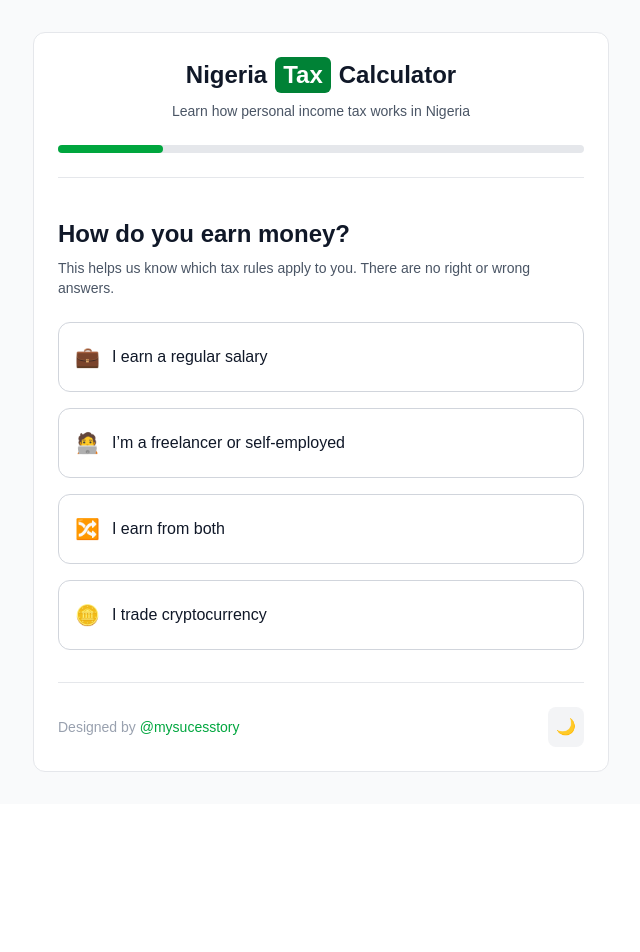
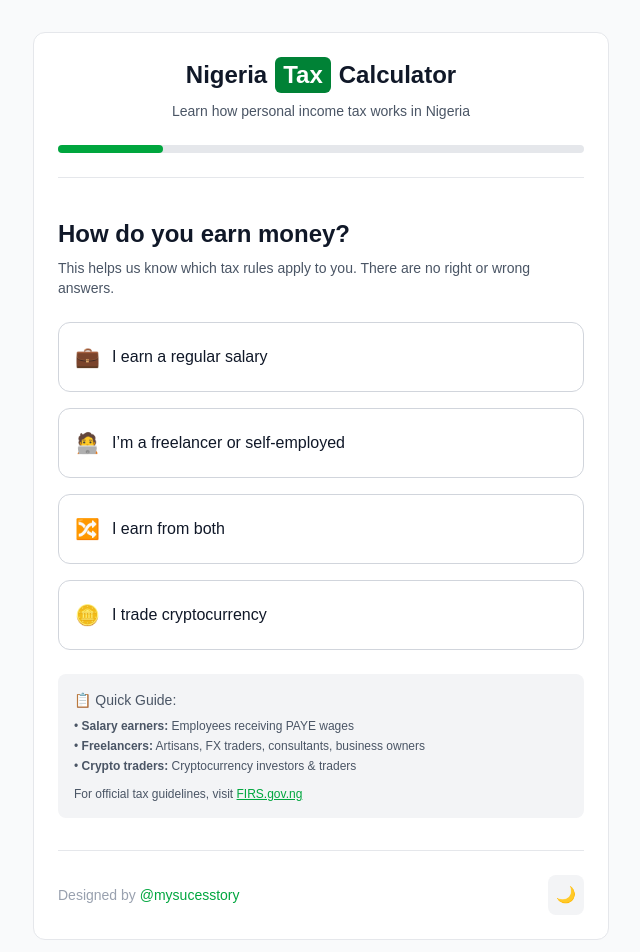
Before and after one commit to kerkland/Nigerian-Tax-Calculator, a Next.js app: page /calculator in a window 1280 px wide. Shown: the top 952 px of the page, without its empty margins (319-959 px from the left). Before the commit the page ends 804 px from the top, so only its background shows below. Built offline with nearby package versions, Linux system fonts and the light colour scheme.

Commit message:
Add category guide, update tax years to 2025/2026, fix monthly tax overflow

```diff
--- a/app/calculator/page.tsx
+++ b/app/calculator/page.tsx
@@ -140,7 +140,7 @@ export default function CalculatorPage() {
   const [userType, setUserType] = useState<UserType | null>(null);
   const [cryptoTaxMethod, setCryptoTaxMethod] = useState<CryptoTaxMethod>("cgt");
   const [selectedState, setSelectedState] = useState("");
-  const [taxYear, setTaxYear] = useState<"2024" | "2025">("2024");
+  const [taxYear, setTaxYear] = useState<"2025" | "2026">("2025");
   const [isCalculating, setIsCalculating] = useState(false);
 
   // Handle income input with formatting
@@ -334,6 +334,27 @@ export default function CalculatorPage() {
                 <span className="text-xl">🪙</span>
                 <span className="font-medium">I trade cryptocurrency</span>
               </button>
+            </div>
+
+            {/* Category Guide */}
+            <div className={`mt-6 p-4 rounded-lg text-sm ${isDarkMode ? "bg-gray-700/50 text-gray-300" : "bg-gray-100 text-gray-600"}`}>
+              <p className="font-medium mb-2">📋 Quick Guide:</p>
+              <ul className="space-y-1 text-xs">
+                <li>• <strong>Salary earners:</strong> Employees receiving PAYE wages</li>
+                <li>• <strong>Freelancers:</strong> Artisans, FX traders, consultants, business owners</li>
+                <li>• <strong>Crypto traders:</strong> Cryptocurrency investors & traders</li>
+              </ul>
+              <p className="mt-3 text-xs">
+                For official tax guidelines, visit{" "}
+                <a
+                  href="https://www.firs.gov.ng"
+                  target="_blank"
+                  rel="noopener noreferrer"
+                  className={`font-medium underline ${isDarkMode ? "text-green-400" : "text-green-600"}`}
+                >
+                  FIRS.gov.ng
+                </a>
+              </p>
             </div>
           </div>
         )}
@@ -654,14 +675,14 @@ export default function CalculatorPage() {
                 </label>
                 <select
                   value={taxYear}
-                  onChange={(e) => setTaxYear(e.target.value as "2024" | "2025")}
+                  onChange={(e) => setTaxYear(e.target.value as "2025" | "2026")}
                   className={`w-full rounded-lg border px-4 py-3 focus:outline-none focus:ring-2 focus:ring-green-600 ${isDarkMode
                     ? "bg-gray-700 border-gray-600 text-gray-100"
                     : "bg-white border-gray-300 text-gray-900"
                     }`}
                 >
-                  <option value="2024">2024</option>
                   <option value="2025">2025</option>
+                  <option value="2026">2026</option>
                 </select>
               </div>
             </div>
@@ -773,8 +794,8 @@ export default function CalculatorPage() {
 
                 <div className={`rounded-xl border p-5 ${isDarkMode ? "bg-gray-700 border-gray-600" : "bg-white"}`}>
                   <p className={`text-sm ${isDarkMode ? "text-gray-400" : "text-gray-500"}`}>Monthly tax</p>
-                  <p className={`text-xl font-semibold mt-1 ${isDarkMode ? "text-gray-100" : ""}`}>
-                    ₦{monthlyTax.toLocaleString()}
+                  <p className={`text-lg md:text-xl font-semibold mt-1 truncate ${isDarkMode ? "text-gray-100" : ""}`}>
+                    ₦{Math.round(monthlyTax).toLocaleString()}
                   </p>
                 </div>
 
```
